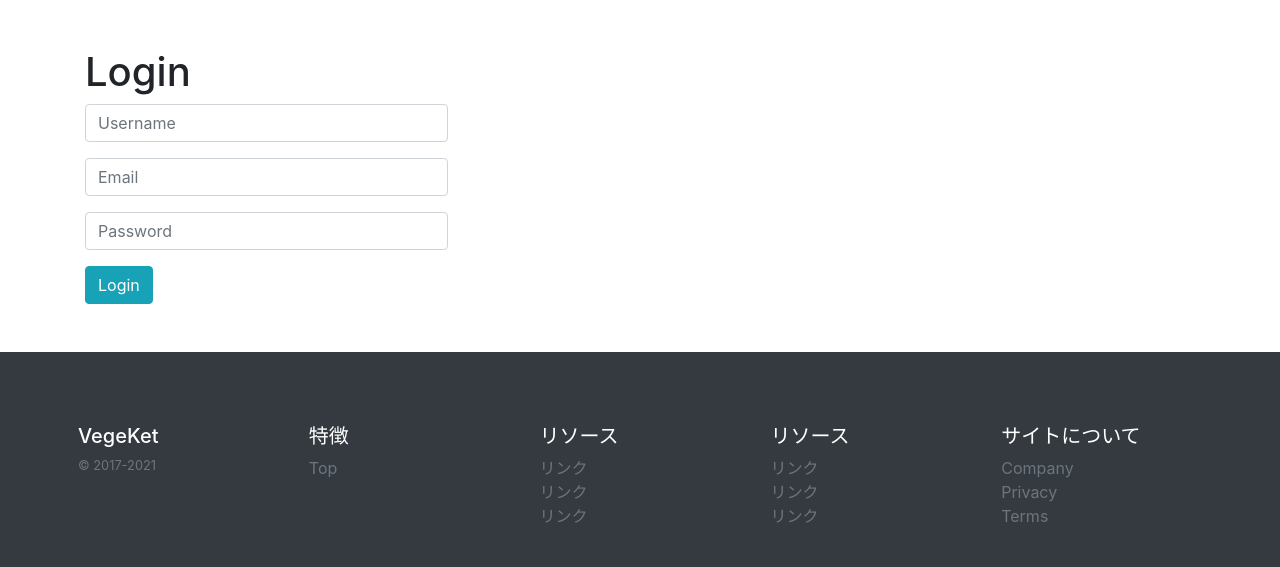
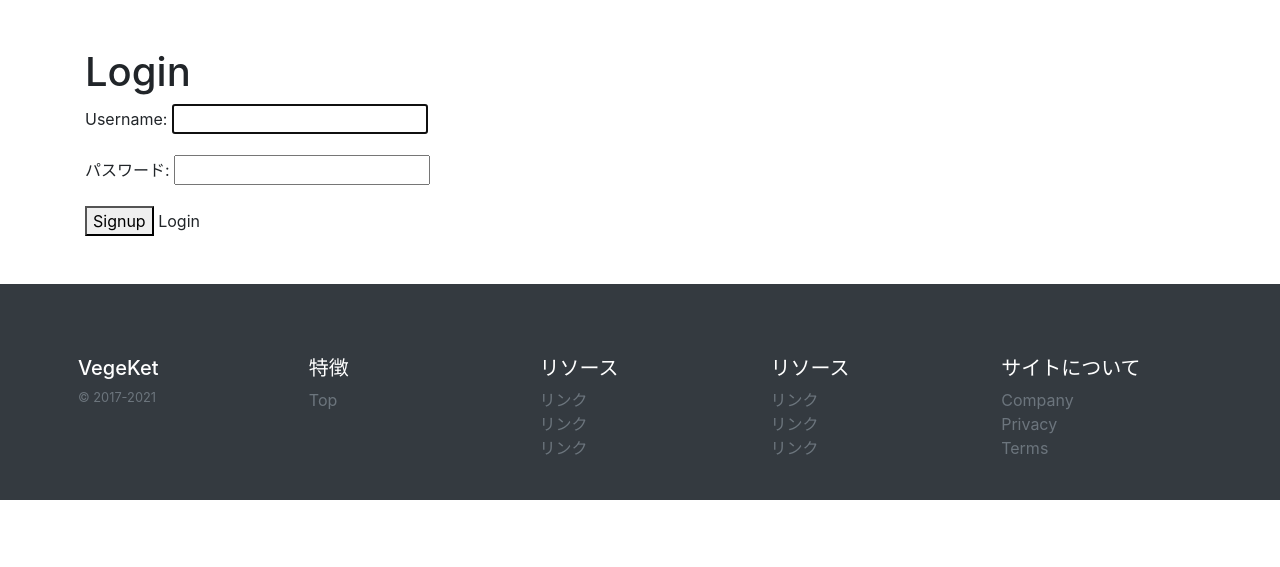
Before and after one commit to moni3nyaho/vegeket, a Django app: page /login/ in a window 1280 px wide. Shown: the part 48-615 px from the top of the page. Run offline with Django 5.2, Linux system fonts and the light colour scheme; some libraries are stand-ins or nearby versions.

Commit message:
forms.pyとlogin_signup.htmlの変更

```diff
--- a/base/forms.py
+++ b/base/forms.py
@@ -11,9 +11,9 @@
         model = get_user_model()
         fields = ('username', 'email', 'password', )
 
-    def clean_password(self):
-        password = self.cleaned_data.get("password")
-        return password
+    # def clean_password(self):
+    #     password = self.cleaned_data.get("password")
+    #     return password
 
     def save(self, commit=True):
         user = super().save(commit=False)
--- a/config/urls.py
+++ b/config/urls.py
@@ -19,7 +19,7 @@
 from base import views
 from django.contrib.auth.views import LogoutView
 from django.contrib.auth import views as auth_views
-
+from .views import SignUpView #追記11/20
 
 urlpatterns = [
     path('admin/', admin.site.urls),
@@ -27,7 +27,8 @@
     # Account
     path('login/', views.Login.as_view()),
     path('logout/', LogoutView.as_view(), name="logout"),
-    path('signup/', views.SignUpView.as_view()),
+    path('signup/', SignUpView.as_view(), name="signup"),
+    # path('signup/', views.SignUpView.as_view()),
     path('account/', views.AccountUpdateView.as_view()),
     path('profile/', views.ProfileUpdateView.as_view()),
 
--- a/templates/pages/login_signup.html
+++ b/templates/pages/login_signup.html
@@ -13,7 +13,9 @@
       </h1>
       <form method="POST">
         {% csrf_token %}
-        <div class="form-row">
+        {{ form.as_p }}
+        <button type="submit">Signup</button>
+        <!-- <div class="form-row">
           <div class="form-group col-md-4">
             <input type="text" class="form-control" name="username" placeholder="Username">
           </div>
@@ -28,7 +30,7 @@
             <input type="password" class="form-control" name="password" placeholder="Password" required>
           </div>
         </div>
-        <button class="btn btn-info btm-sm" type="submit">
+        <button class="btn btn-info btm-sm" type="submit"> -->
           {% if 'login' in request.path %}
           Login
           {% elif 'signup' in request.path %}
```
